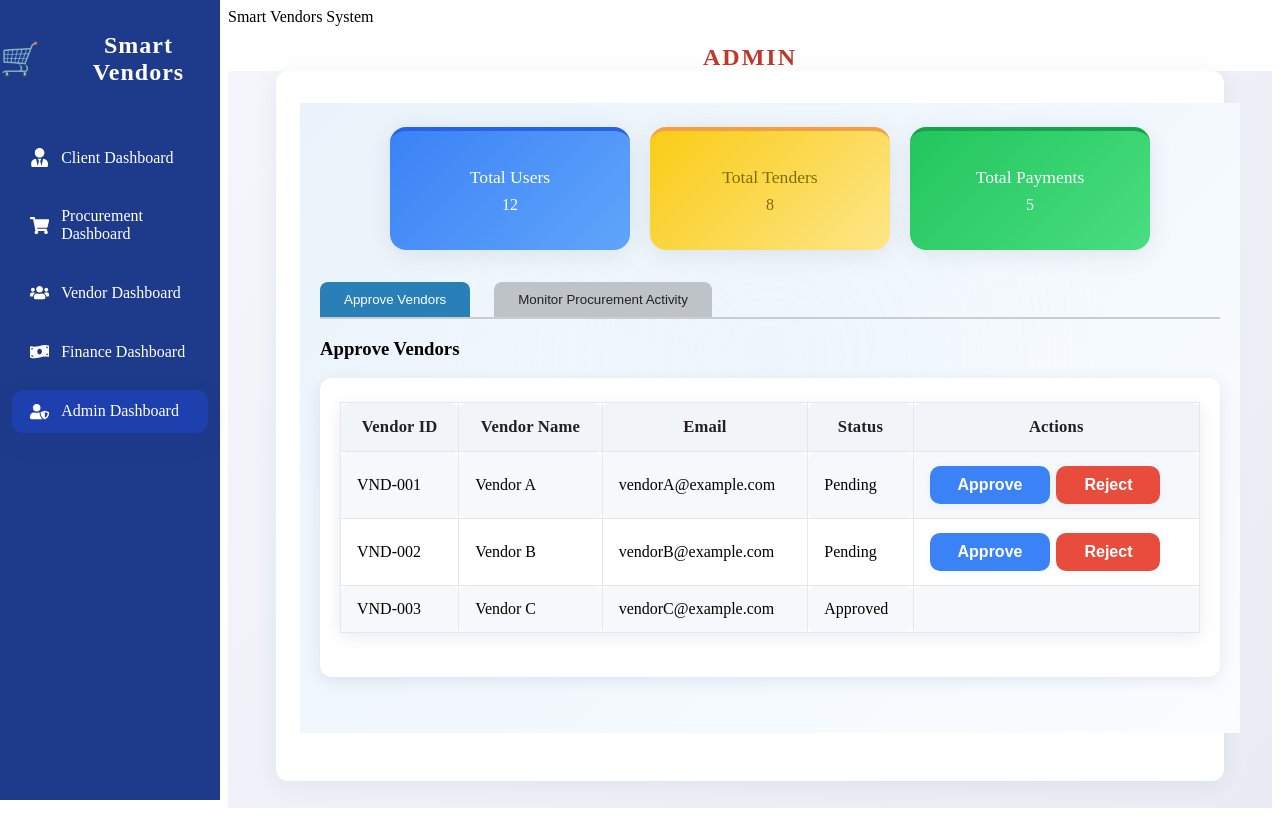
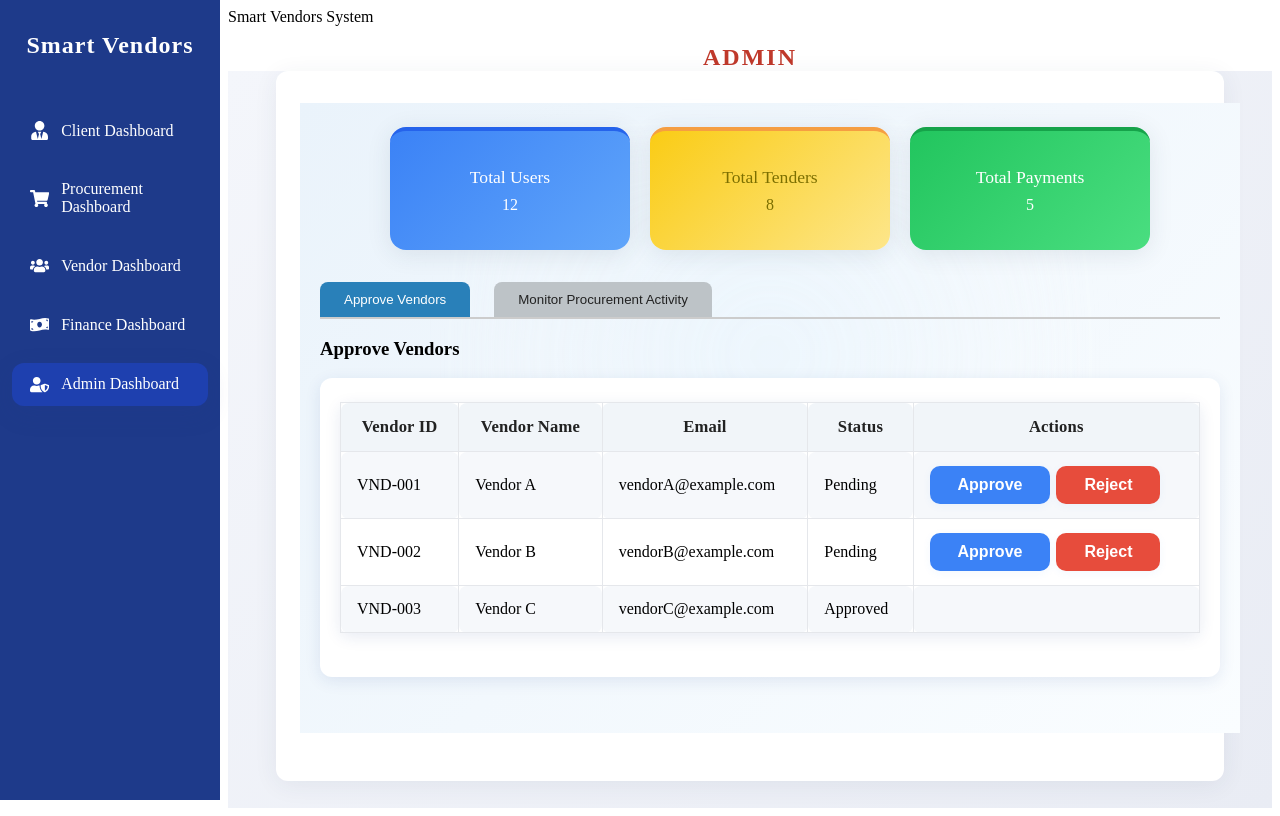
Before and after one commit to bit01022-lgtm/smart-vendors, a React (Vite) app: page /admin in a window 1280 px wide. Built offline with nearby package versions, Linux system fonts and the light colour scheme.

Commit message:
Remove catalog icon from sidebar

```diff
--- a/src/components/Sidebar.jsx
+++ b/src/components/Sidebar.jsx
@@ -16,7 +16,6 @@ const Sidebar = () => {
   return (
     <div className="sv-sidebar">
       <div className="sv-sidebar-header">
-        <span className="sv-sidebar-logo">🛒</span>
         <span>Smart Vendors</span>
       </div>
       <nav className="sv-sidebar-menu">
```
